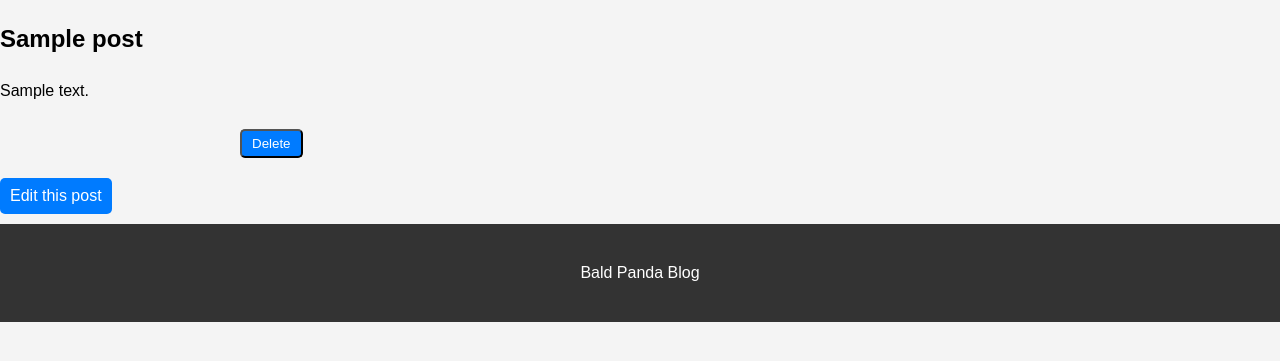
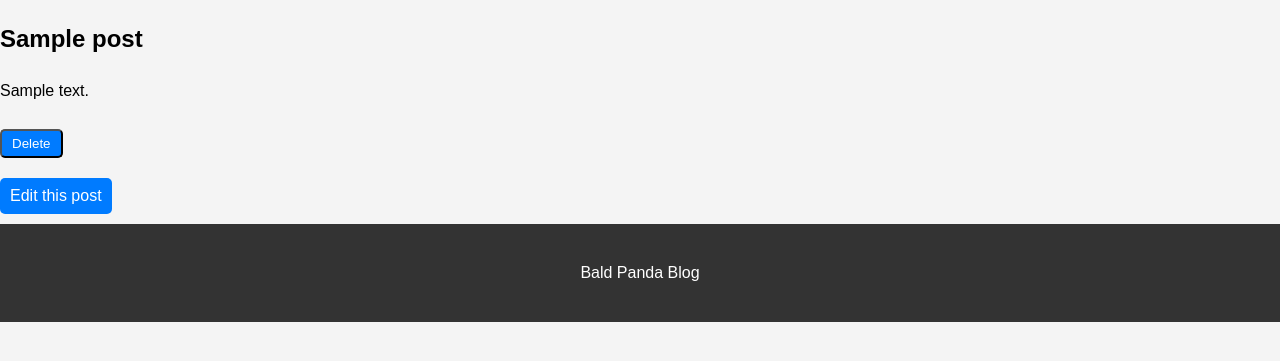
Before and after one commit to baldpanda/blog, a Flask app: page /blog/post/1 in a window 1280 px wide. Shown: the part 190-551 px from the top of the page. Run offline with Flask 3, Linux system fonts and the light colour scheme; tables that the repository leaves empty hold one stand-in row (values such as "Sample post").

Commit message:
Increase the max width of the form page

```diff
--- a/static/css/style.css
+++ b/static/css/style.css
@@ -63,6 +63,6 @@ textarea {
 }
 
 form {
-    max-width: 800px; /* Sets a maximum width for the form */
+    max-width: 1300px; /* Sets a maximum width for the form */
     margin: auto; /* Centers the form in the page */
 }
```
